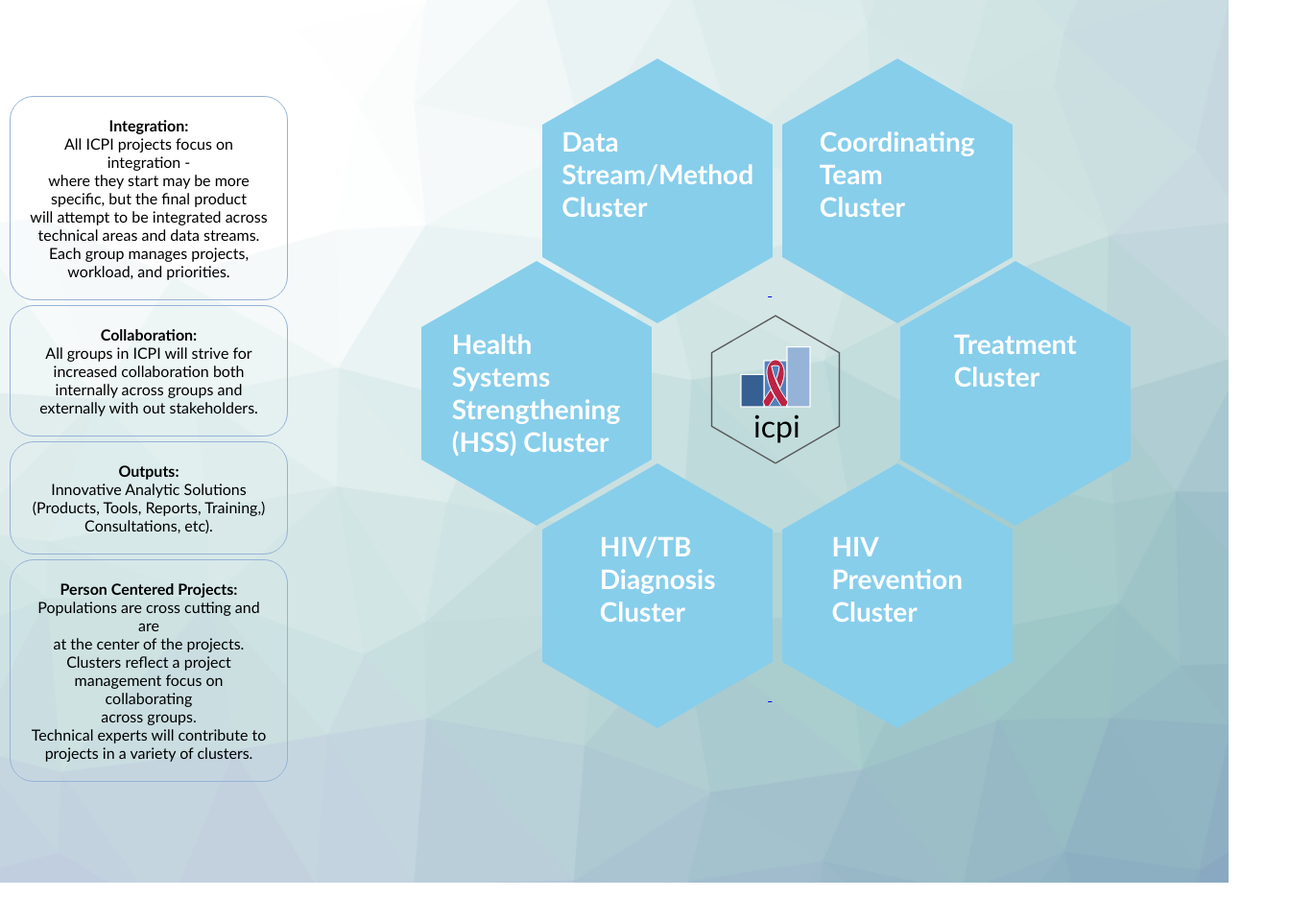
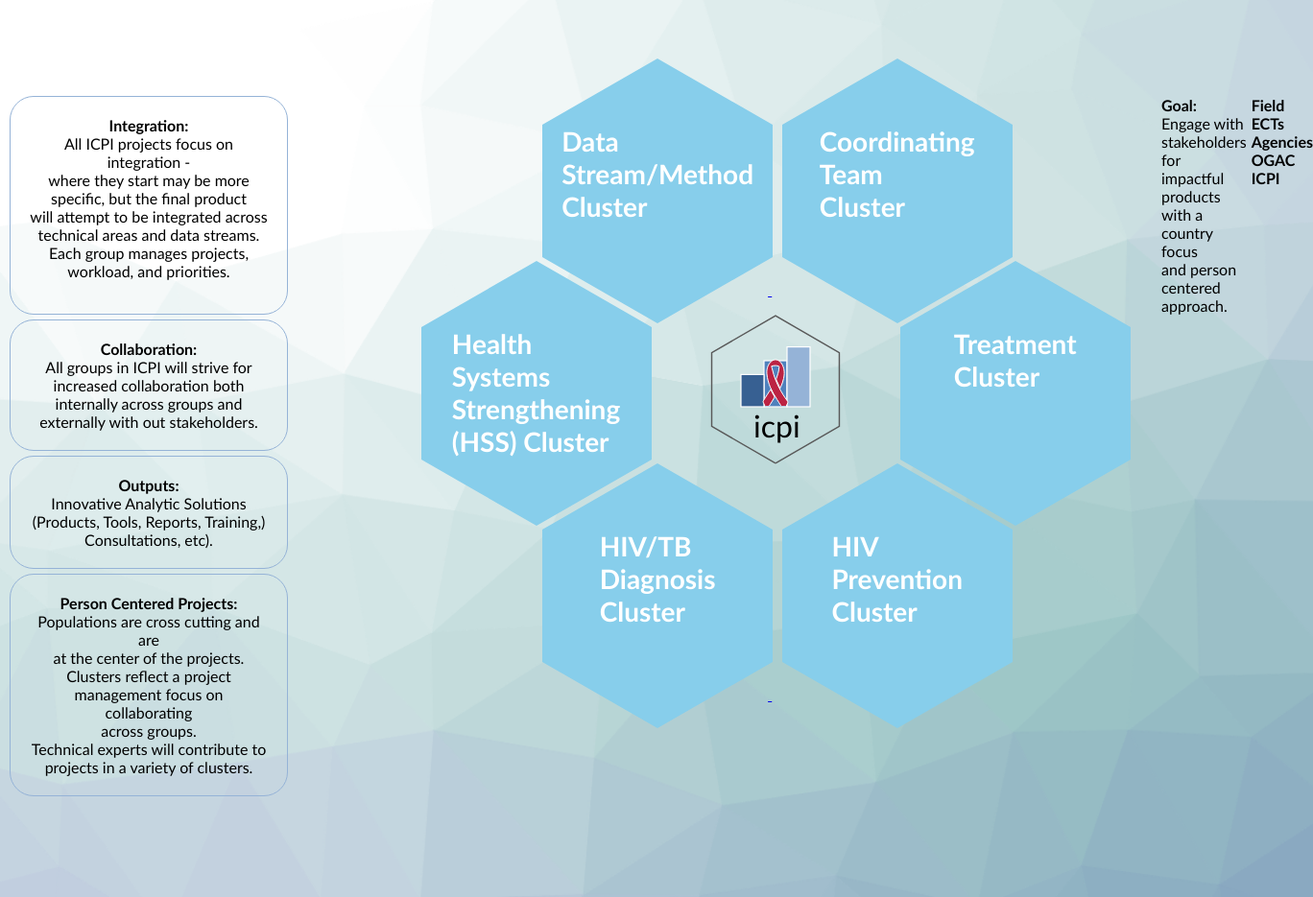
Before and after one commit to LaChandraS/ICPI.github.io, a plain HTML site: page hexagon.html in a window 1280 px wide. Shown: the whole page at 96% size, 1368 px wide, since content can reach past the window. Drawn offline with Linux system fonts and the light colour scheme.

Commit message:
Update hexagon.html

```diff
--- a/hexagon.html
+++ b/hexagon.html
@@ -177,6 +177,29 @@
             </span></div>
         </a></div>
     </div>
+    <div class = "item5">
+      <b>Goal:</b> Engage with stakeholders for
+      <br>impactful products with a country focus
+      <br>and person centered approach.
+    </div>
+    <div class = "item6">
+      <div class = "borderer">
+        <b>Field</b>
+      </div>
+      <div class = "borderer">
+        <b>ECTs</b>
+      </div>
+      <div class = "borderer">
+        <b>Agencies</b>
+      </div>
+      <div class = "borderer">
+        <b>OGAC</b>
+      </div>
+      <div class = "borderer">
+        <b>ICPI</b>
+      </div>
+    </div>
+    </div>
   </div>
 </body>
 </html>
```
